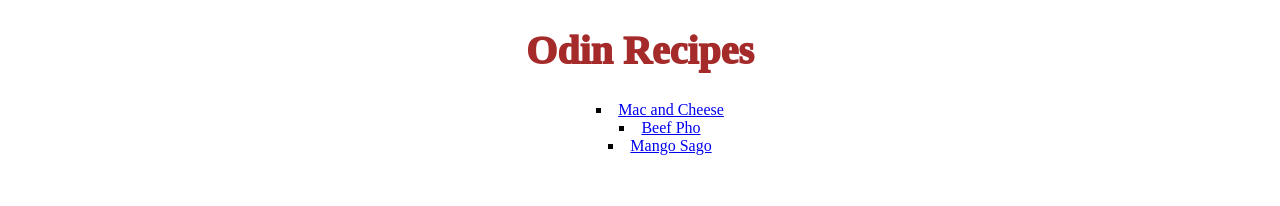
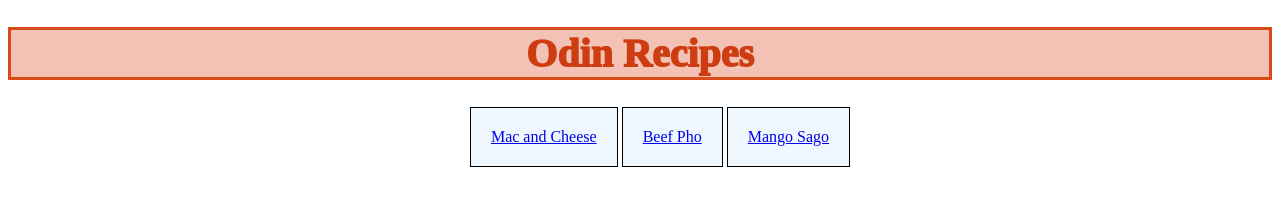
Before and after one commit to JHoang-23/odin-recipes, a plain HTML site: page index.html in a window 1280 px wide. Drawn offline with Linux system fonts and the light colour scheme.

Commit message:
Update index.html page
Updated the home page content and layout using
CSS styling. Added inline-block to the list items.
Fixed a syntax error in the Pho recipe page where
the link tag was missing a closing bracket.

```diff
--- a/css/index_style.css
+++ b/css/index_style.css
@@ -6,7 +6,7 @@ text{
 h1{
     text-align:center;
     font-weight:1000;
-    color:brown;
+    color:rgb(206, 61, 17);
     font-size:40px;
 }
 
@@ -18,3 +18,24 @@ ul{
     font-weight:500;
 
 }
+
+li{
+    display:inline-block;
+    vertical-align: top;
+    border:solid 1px black;
+    padding: 20px;
+
+}
+
+ul li{
+    background-color: aliceblue;
+
+}
+
+
+
+
+.title{
+    border:solid rgb(217, 75, 24) 3px;
+    background-color: rgb(244, 194, 180);
+}
--- a/index.html
+++ b/index.html
@@ -9,17 +9,20 @@
 </head>
 
 <body>
-    <h1>Odin Recipes</h1>
-    <ul>
-        <li><a href="./recipes/mac.html" target="_blank" rel="noreferrer">Mac and Cheese</a></li>
-        <li><a href="./recipes/pho.html" target="_blank" rel="noreferrer">Beef Pho</a></li>
-        <li><a href="./recipes/mango_sago.html" target="_blank" rel="noreferrer">Mango Sago</a></li>
-    </ul>
+    <h1 class = "title"> Odin Recipes </h1>
+    <div class = "recipe-list">
+        <ul>
+            <li id="i1"><a href="./recipes/mac.html" target="_blank" rel="noreferrer">Mac and Cheese</a></li>
+            <li id="i2"><a href="./recipes/pho.html" target="_blank" rel="noreferrer">Beef Pho</a></li>
+            <li id="i3"><a href="./recipes/mango_sago.html" target="_blank" rel="noreferrer">Mango Sago</a></li>
+        </ul>
+
+    </div>
+
 
 </body>
 
 
 
 
-
 </html>
```
Also changed, not shown: recipes/pho.html (+1 -1 lines).
